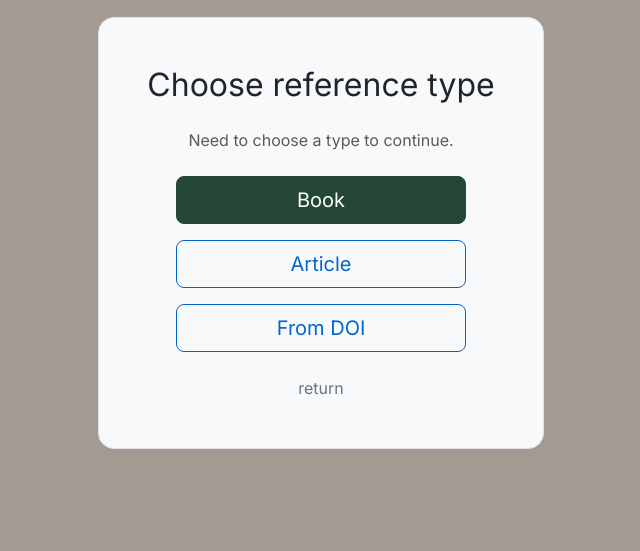
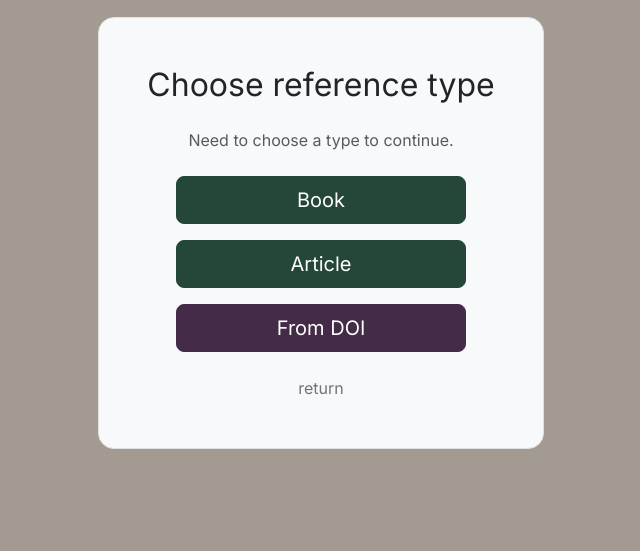
Before and after one commit to kortekoski/ohtuminiprojekti, a Flask app: page /new_reference in a window 1280 px wide. Shown: the part 415-966 px from the top of the page, without its empty margins (319-959 px from the left). Run offline with Flask 3, Linux system fonts and the light colour scheme.

Commit message:
change color styling for reftype buttons

```diff
--- a/src/static/styles.css
+++ b/src/static/styles.css
@@ -17,6 +17,26 @@
   background-color: #122519;
   border-color: #122519;
   box-shadow: 0 0 0 0.25rem rgba(36, 71, 55, 0.5);
+}
+
+.btn-tertiary {
+  background-color: #442B48;
+  border-color: #442B48;
+  color: #ffffff;
+}
+
+.btn-tertiary:hover {
+  background-color: #37213B;
+  border-color: #37213B;
+  color: #ffffff;
+}
+
+.btn-tertiary:focus,
+.btn-tertiary.focus {
+  background-color: #2B172F;
+  border-color: #2B172F;
+  color: #ffffff;
+  box-shadow: 0 0 0 0.25rem rgba(68, 43, 72, 0.45);
 }
 
 .btn-outline-primary {
--- a/src/templates/new_reference.html
+++ b/src/templates/new_reference.html
@@ -15,10 +15,10 @@ Choose reference type
         <a href="/new_reference/book" class="btn btn-primary btn-lg">
           Book
         </a>
-        <a href="/new_reference/article" class="btn btn-outline-primary btn-lg">
+        <a href="/new_reference/article" class="btn btn-primary btn-lg">
           Article
         </a>
-        <a href="/new_reference/from_doi" class="btn btn-outline-primary btn-lg">
+        <a href="/new_reference/from_doi" class="btn btn-tertiary btn-lg">
           From DOI
         </a>
       </div>
```
